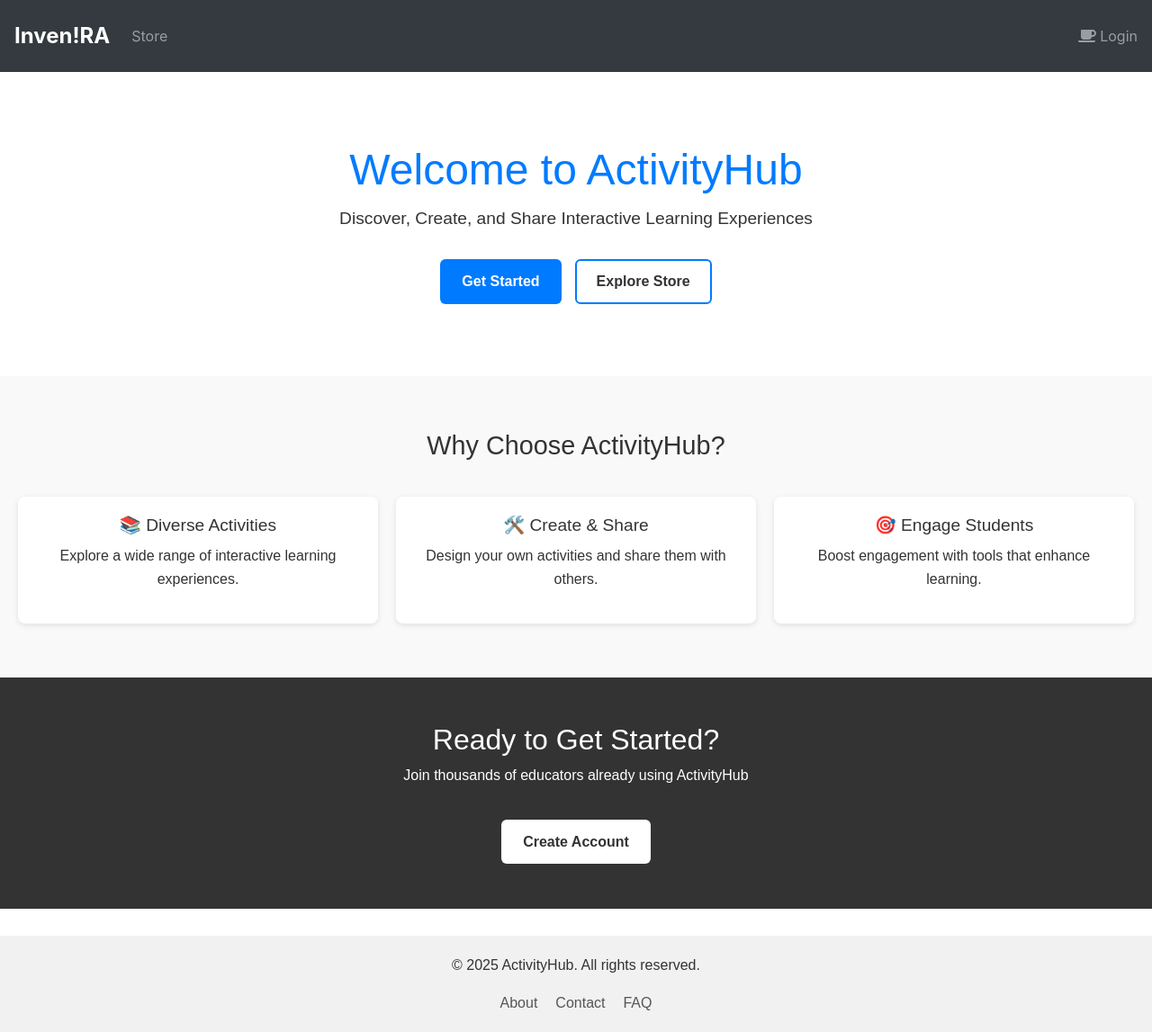
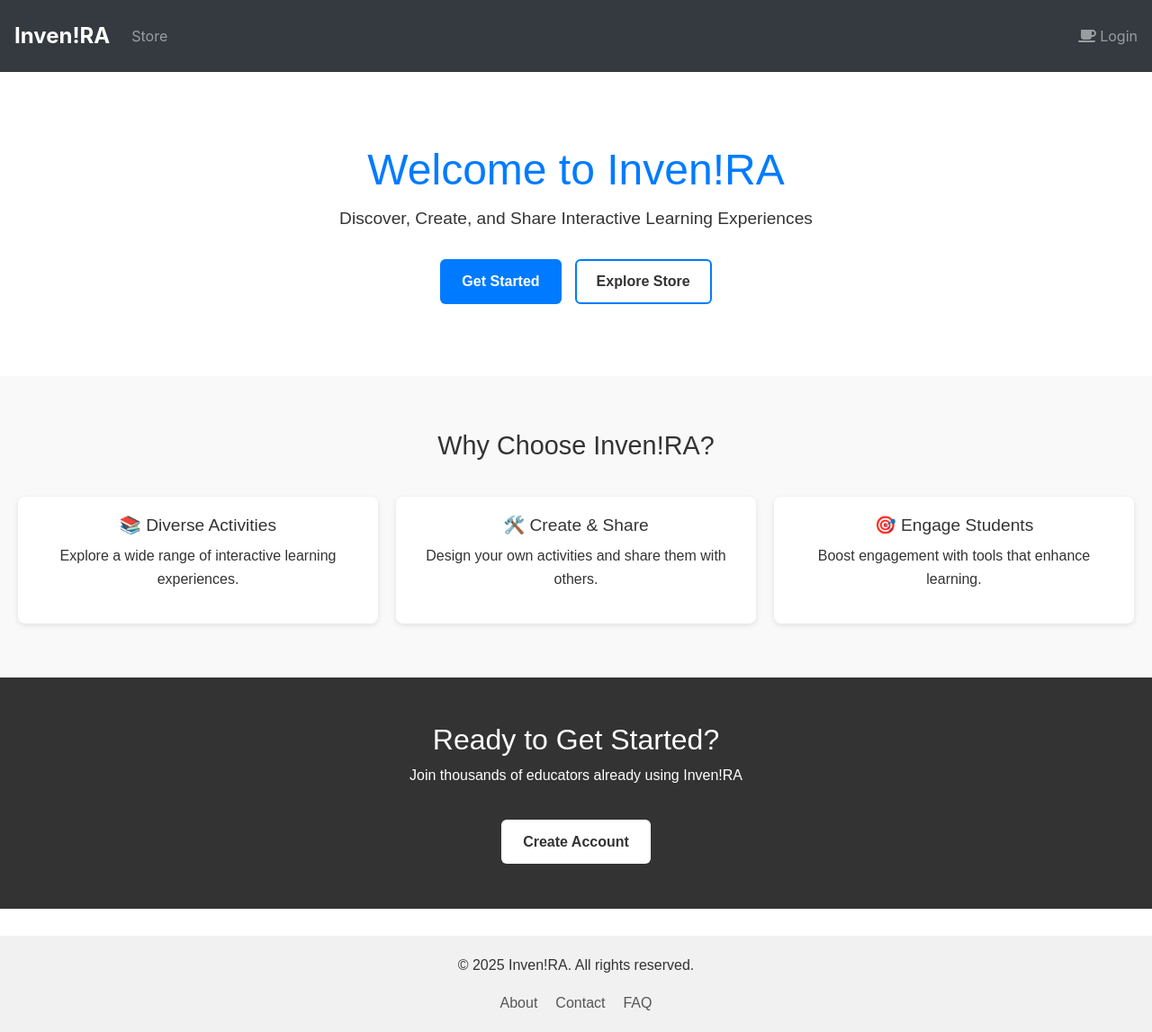
Before and after one commit to UtsavAch/Invenira-Internship, a React (Create React App) app in the folder frontend/: page / in a window 1280 px wide. Shown: the whole page at 90% size. Built offline with nearby package versions, Linux system fonts and the light colour scheme; no server answers.

Commit message:
Small change

```diff
--- a/frontend/src/App.js
+++ b/frontend/src/App.js
@@ -10,7 +10,6 @@ import Profile from "./components/Profile.page";
 import MyIaps from "./components/MyIaps.page";
 import MyActivities from "./components/MyActivities.page";
 import Store from "./components/Store.page";
-import UsersManager from "./components/UsersManager.page";
 import DeployedIapPage from "./components/DeployedIap.page";
 
 import { BrowserRouter as Router, Route, Routes } from "react-router-dom";
@@ -41,7 +40,6 @@ class App extends Component {
           <UserProvider>
             <CustomNavBar />
             <Routes>
-              <Route exact path="/usersManager" element={<UsersManager />} />
               <Route exact path="/" element={<Home />} />
               <Route exact path="/customNavBar" element={<CustomNavBar />} />
               <Route exact path="/edit-iap/:id" element={<this.EditIAP />} />
--- a/frontend/src/components/Home.page.js
+++ b/frontend/src/components/Home.page.js
@@ -6,7 +6,7 @@ export default function Home() {
     <div style={styles.wrapper}>
       {/* Hero Section */}
       <section style={styles.hero}>
-        <h1 style={styles.title}>Welcome to ActivityHub</h1>
+        <h1 style={styles.title}>Welcome to Inven!RA</h1>
         <p style={styles.subtitle}>
           Discover, Create, and Share Interactive Learning Experiences
         </p>
@@ -22,7 +22,7 @@ export default function Home() {
 
       {/* Features Section */}
       <section style={styles.features}>
-        <h2 style={styles.featuresTitle}>Why Choose ActivityHub?</h2>
+        <h2 style={styles.featuresTitle}>Why Choose Inven!RA?</h2>
         <div style={styles.featureGrid}>
           <div style={styles.featureBox}>
             <h4 style={styles.featureHeading}>📚 Diverse Activities</h4>
@@ -42,7 +42,7 @@ export default function Home() {
       {/* Call to Action */}
       <section style={styles.cta}>
         <h2>Ready to Get Started?</h2>
-        <p>Join thousands of educators already using ActivityHub</p>
+        <p>Join thousands of educators already using Inven!RA</p>
         <Link to="/signup" style={styles.buttonLight}>
           Create Account
         </Link>
@@ -50,7 +50,7 @@ export default function Home() {
 
       {/* Footer */}
       <footer style={styles.footer}>
-        <p>© 2025 ActivityHub. All rights reserved.</p>
+        <p>© 2025 Inven!RA. All rights reserved.</p>
         <div style={styles.footerLinks}>
           <Link to="/about" style={styles.footerLink}>
             About
```
Also changed, not shown: 2 other files (tests, documents, lock files or other folders).
